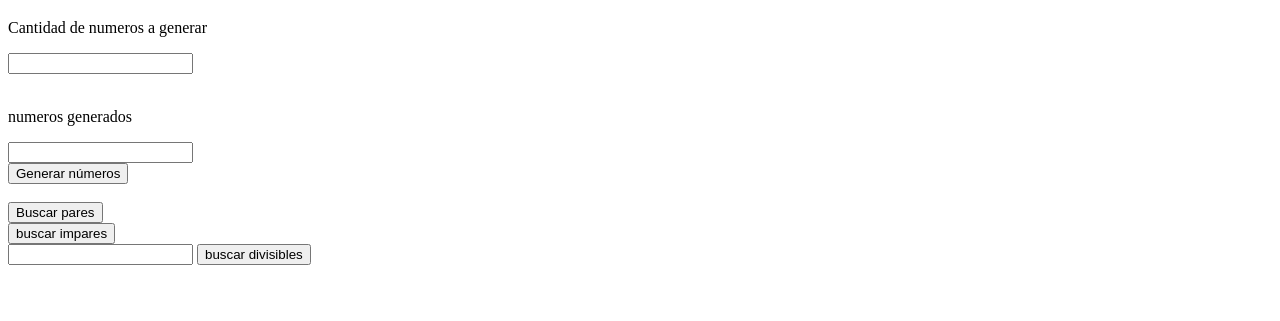
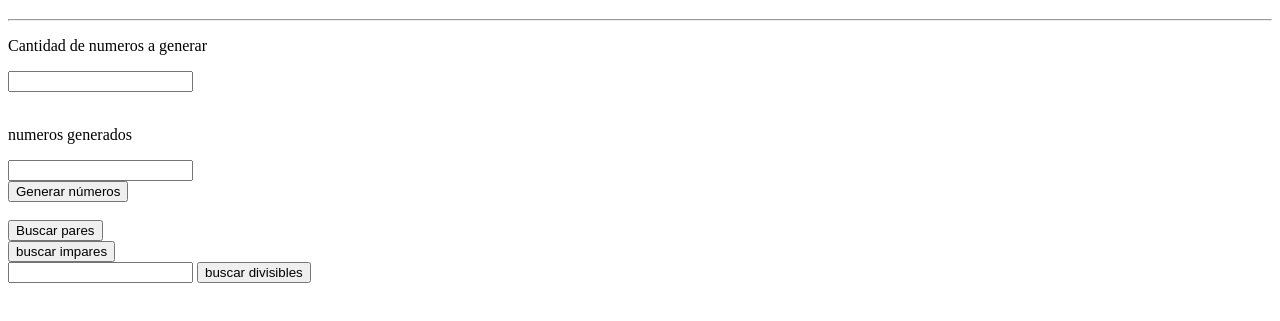
Before and after one commit to javix971/test1, a plain HTML site: page index.html in a window 1280 px wide. Shown: the part 61-382 px from the top of the page. Drawn offline with Linux system fonts and the light colour scheme.

Commit message:
practicando

```diff
--- a/index.html
+++ b/index.html
@@ -10,6 +10,7 @@
 
 <body>
     <h1>Buscar números pares/impares y divisores por un nº</h1>
+    <hr>
     <p>Cantidad de numeros a generar</p> <input type="text" name="" id="cantidad"> <br> <br>
     <p>numeros generados</p> <input type="text" name="" id="numrandom"> <br>
     <button onclick="botongenerar()">Generar números</button> <br> <br>
--- /dev/null
+++ b/style.css
@@ -0,0 +1,3 @@
+body{
+    background-color: beige;
+}
```
